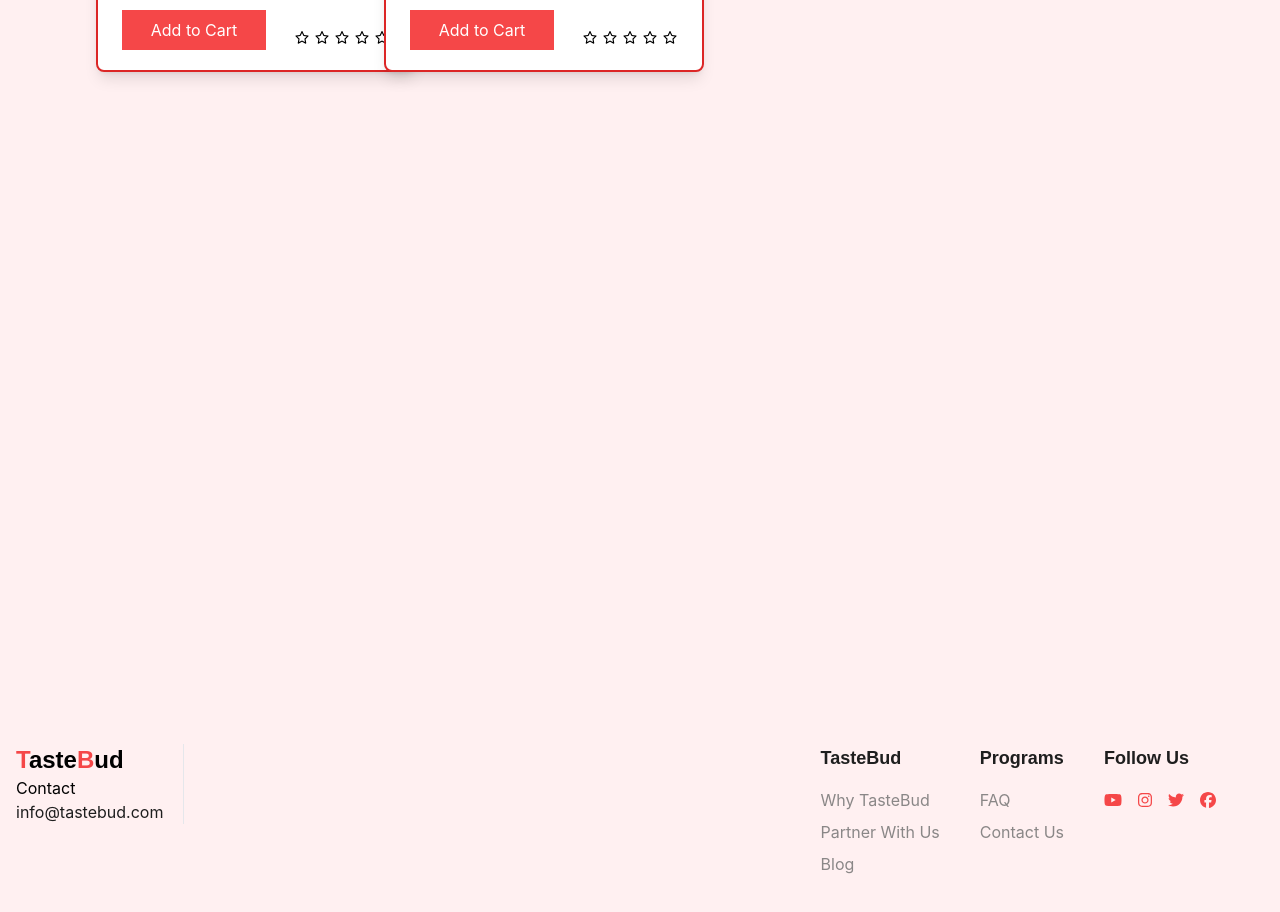
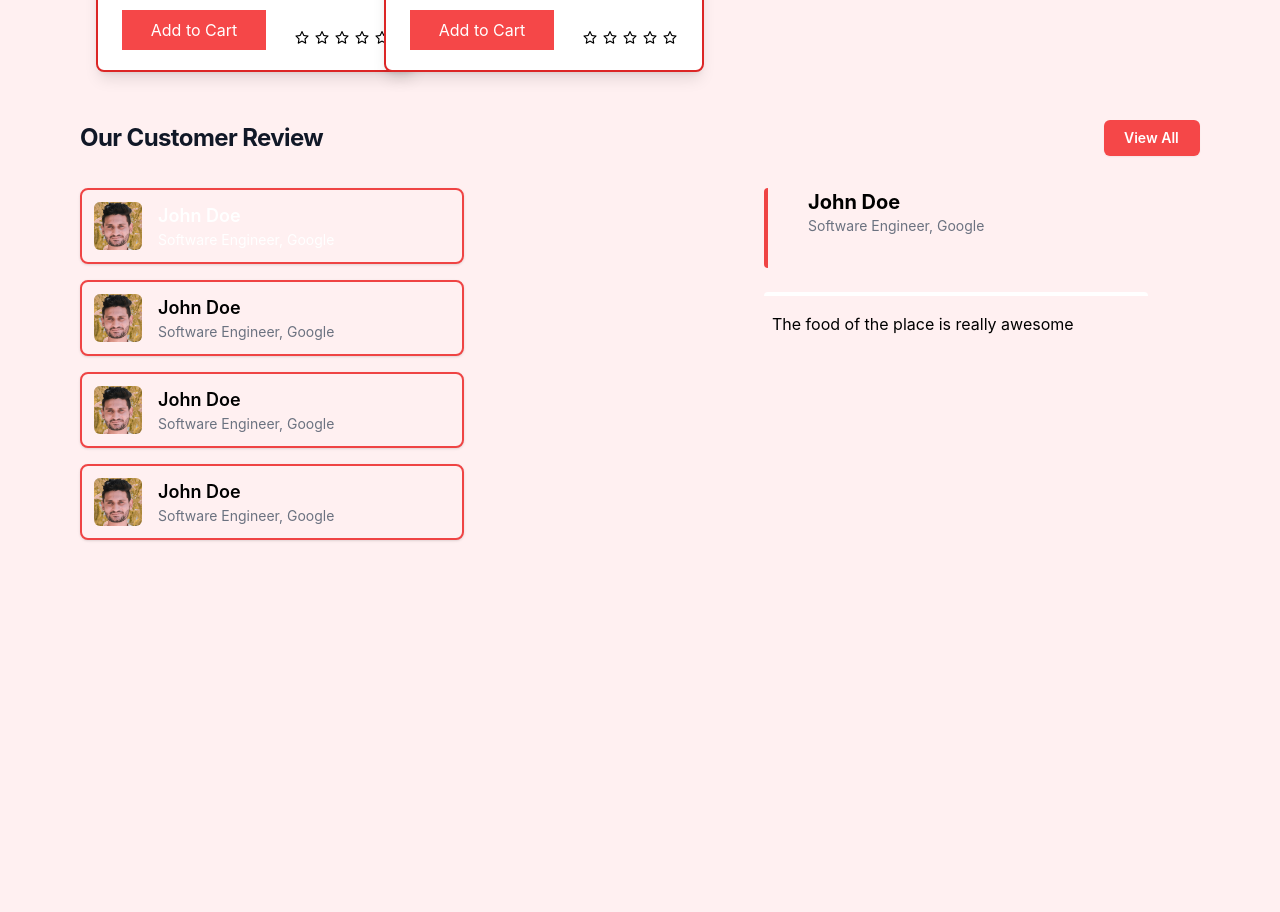
Before and after one commit to Ajitchy/TasteBud, a React (Create React App) app: page / in a window 1280 px wide. Shown: the part 1440-2352 px from the top of the page. Before the commit the page ends 2328 px from the top, so only its background shows below. Built offline with nearby package versions, Linux system fonts and the light colour scheme.

Commit message:
Home Review Section Addition

```diff
--- a/src/Components/Home.js
+++ b/src/Components/Home.js
@@ -1,4 +1,4 @@
-import React from 'react';
+import React, { useState } from 'react';
 import Man1 from '../Images/Man1.jpg';
 import Woman1 from '../Images/Woman1.jpg';
 import Man2 from '../Images/Man2.jpg';
@@ -15,8 +15,14 @@ import Star from './Star';
 function Home() {
 
   const stars = 4.5;
+  const [selectedCard, setSelectedCard] = useState(0);
+  const people = [
+    { name: "John Doe", image: Man1, designation: 'Software Engineer', workplace: 'Google', review: "The food of the place is really awesome" },
+    { name: "John Doe", image: Man1, designation: 'Software Engineer', workplace: 'Google', review: "The food of the place is really awesome" },
+    { name: "John Doe", image: Man1, designation: 'Software Engineer', workplace: 'Google', review: "The food of the place is really awesome" },
+    { name: "John Doe", image: Man1, designation: 'Software Engineer', workplace: 'Google', review: "The food of the place is really awesome" },
 
-
+  ];
 
   return (
     <div className="min-h-screen">
@@ -226,6 +232,62 @@ function Home() {
         </div>
       </div>
 
+      {/* Customer Review Section */}
+
+      <div className="mt-8 ml-20">
+        <div className="lg:flex lg:items-center lg:justify-between">
+          <div className="min-w-0 flex-1">
+            <h2 className="text-xl font-bold leading-7 text-gray-900 sm:truncate sm:text-2xl sm:tracking-tight">Our Customer Review</h2>
+          </div>
+          <div className="mt-5 flex lg:ml-4 lg:mt-0">
+            <span className="sm:ml-3 mr-20">
+              <button type="button" className="inline-flex items-center rounded-md bg-red-custom px-5 py-2 w-24 text-sm font-semibold text-white shadow-sm hover:bg-red-400 focus-visible:outline focus-visible:outline-2 focus-visible:outline-offset-2 focus-visible:outline-red-500">
+                View All
+              </button>
+            </span>
+          </div>
+        </div>
+      </div>
+      <div className="mt-8 ml-20 lg:flex">
+        <div className="lg:w-1/2">
+          <div className="grid gap-4">
+            {people.map((person, i) => (
+              <div
+                key={i}
+                className={`flex items-center space-x-4 p-3 w-96 rounded-lg border-2 border-red-500 shadow cursor-pointer ${selectedCard === i ? 'vg-red-custom text-white' : 'bg-lavenderblush-custom'}`}
+                onClick={() => setSelectedCard(i)}
+              >
+                <img src={person.image} alt="Profile" className="w-12 h-12 rounded-md" />
+                <div>
+                  <div className="text-lg font-semibold">{person.name}</div>
+                  <div className={`text-sm ${selectedCard === i ? 'text-white' : 'text-gray-500'}`}>{person.designation}, {person.workplace}</div>
+                </div>
+              </div>
+            ))}
+          </div>
+        </div>
+        <div className="hidden lg:block lg:col-span-1 mr-16 ml-16">
+          {people.map((_, i) => (
+            <div key={i} className={`h-1/4 border-1-4 ${selectedCard === i ? 'border-red-500' : 'border-white'} rounded`}></div>
+          ))}
+        </div>
+        <div className="mt-10 lg:mt-0 lg:w-1/2 lg:ml-8">
+          <div className="mt-0">
+            {selectedCard !== null && (
+              <>
+                <div className="border-l-4 border-red-500 ml-1 pl-10 rounded h-20">
+                  <h3 className="text-xl font-bold">{people[selectedCard].name}</h3>
+                  <p className="text-sm text-gray-500">{people[selectedCard].designation}, {people[selectedCard].workplace}</p>
+                </div>
+                <div className="border-t-4 border-white ml-1 m-6 rounded w-96">
+                  <p className="mt-2 p-2">{people[selectedCard].review}</p>
+                </div>
+              </>
+            )}
+          </div>
+        </div>
+      </div>
+
 
     </div >
   )
```
